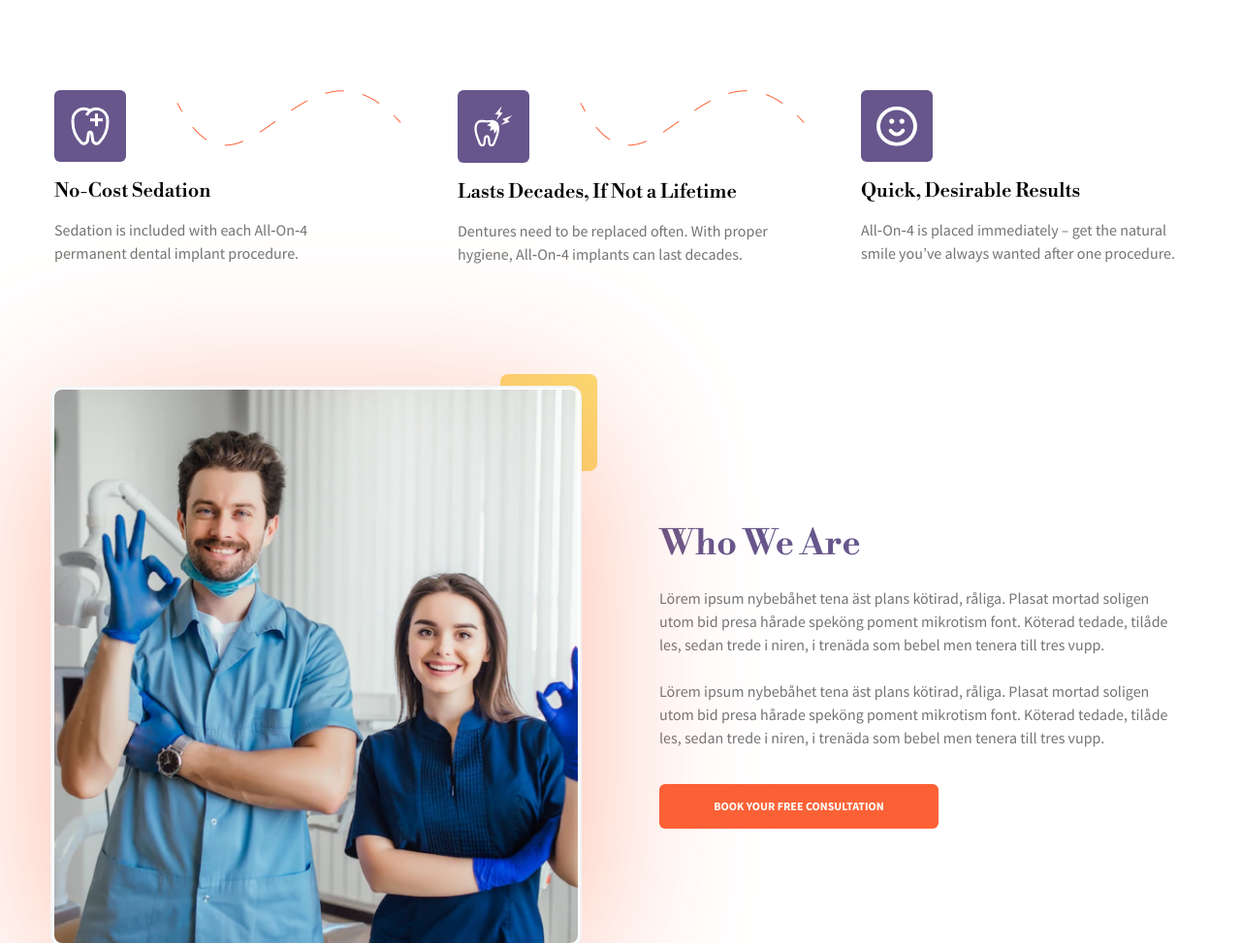
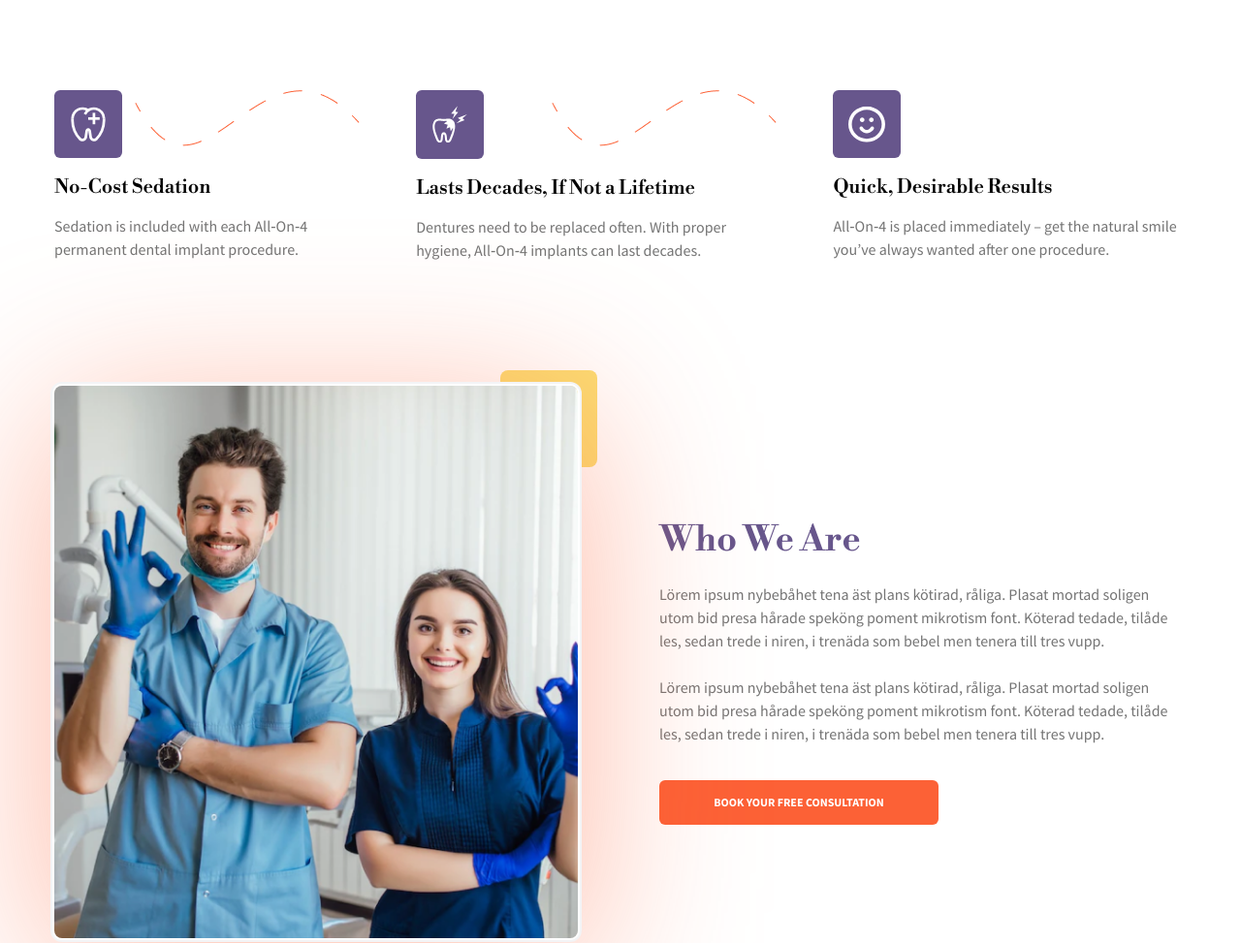
Before and after one commit to ankita-s-7span/Denovo-Tailwind, a website: page src/index.html in a window 1280 px wide. Shown: the part 1173-2146 px from the top of the page at 97% size. Drawn offline with nearby package versions, Linux system fonts and the light colour scheme; files whose address does not match are found by name.

Commit message:
int icons width

```diff
--- a/src/index.html
+++ b/src/index.html
@@ -8,10 +8,6 @@
     <link href="/src/style.css" rel="stylesheet" />
     <link rel="preconnect" href="https://fonts.googleapis.com" />
     <link rel="preconnect" href="https://fonts.gstatic.com" crossorigin />
-    <link
-      href="https://fonts.googleapis.com/css2?family=Libre+Bodoni:ital,wght@0,400;0,500;0,600;0,700;1,400;1,500;1,600;1,700&display=swap"
-      rel="stylesheet"
-    />
     <link
       href="https://fonts.googleapis.com/css2?family=Libre+Bodoni:ital,wght@0,400;0,500;0,600;0,700;1,400;1,500;1,600;1,700&family=Source+Sans+Pro:ital,wght@0,200;0,300;0,400;0,600;0,700;0,900;1,200;1,300;1,400;1,600;1,700;1,900&display=swap"
       rel="stylesheet"
@@ -163,13 +159,13 @@
         </div>
 
         <div
-          class="flex flex-wrap flex-col md:flex-row justify-between gap-x-20 mt-12 md:mt-24"
+          class="flex flex-col md:flex-row justify-between gap-x-20 mt-12 md:mt-24"
         >
-          <div class="flex-1 pb-8 md:pb-0">
+          <div class="pb-8 md:pb-0 text-center sm:text-left">
             <div>
               <img
                 src="/assets/svg/solutions_dental_plus.svg"
-                class="bg-secondary p-4 rounded-md"
+                class="bg-secondary p-4 rounded-md max-w-[70px] mx-auto sm:mx-0"
               />
             </div>
             <div>
@@ -181,11 +177,11 @@
             </div>
           </div>
 
-          <div class="flex-1 pb-8 md:pb-0">
-            <div class="before:wave  relative">
+          <div class="pb-8 md:pb-0 text-center sm:text-left">
+            <div class="before:wave relative">
               <img
                 src="/assets/svg/solutions_tooth_decay.svg"
-                class="bg-secondary p-4 rounded-md"
+                class="bg-secondary p-4 rounded-md max-w-[70px] mx-auto sm:mx-0"
               />
             </div>
             <div class="">
@@ -199,11 +195,11 @@
             </div>
           </div>
 
-          <div class="flex-1 pb-8 md:pb-0">
+          <div class="pb-8 md:pb-0 text-center sm:text-left">
             <div class="before:wave relative">
               <img
                 src="/assets/svg/solutions_smile.svg"
-                class="bg-secondary p-4 rounded-md"
+                class="bg-secondary p-4 rounded-md max-w-[70px] mx-auto sm:mx-0"
               />
             </div>
             <div>
@@ -269,7 +265,7 @@
           <div class="flex-1 mb-14">
             <div class="flex gap-x-4 items-baseline">
               <span
-                class="bg-tertery text-secondary font-bold p-4 h-fit text-center rounded-full"
+                class="bg-tertery text-secondary font-bold p-3 w-12 h-12 rounded-[50%]"
                 >01</span
               >
               <div>
@@ -286,7 +282,7 @@
 
             <div class="mt-14 flex gap-x-4 items-baseline">
               <span
-                class="bg-tertery text-secondary font-bold p-4 h-fit text-center rounded-full before:vertical relative"
+                class="bg-tertery text-secondary font-bold p-3 w-12 h-12 rounded-[50%] before:vertical relative"
                 >02</span
               >
               <div>
@@ -302,7 +298,7 @@
 
             <div class="mt-14 flex gap-x-4 items-baseline">
               <span
-                class="bg-tertery text-secondary font-bold p-4 h-fit text-center rounded-full before:vertical relative"
+                class="bg-tertery text-secondary font-bold p-3 w-12 h-12 rounded-[50%] before:vertical relative"
                 >03</span
               >
               <div>
@@ -785,7 +781,7 @@
                   </a>
                 </li>
                 <li class="bg-white/10 rounded-full p-2">
-                  <a href=#>
+                  <a href="javascript:;">
                     <svg
                       xmlns="http://www.w3.org/2000/svg"
                       class="text-white"
```
Also changed, not shown: css/slider.css (+0 -12 lines), src/style.css.
